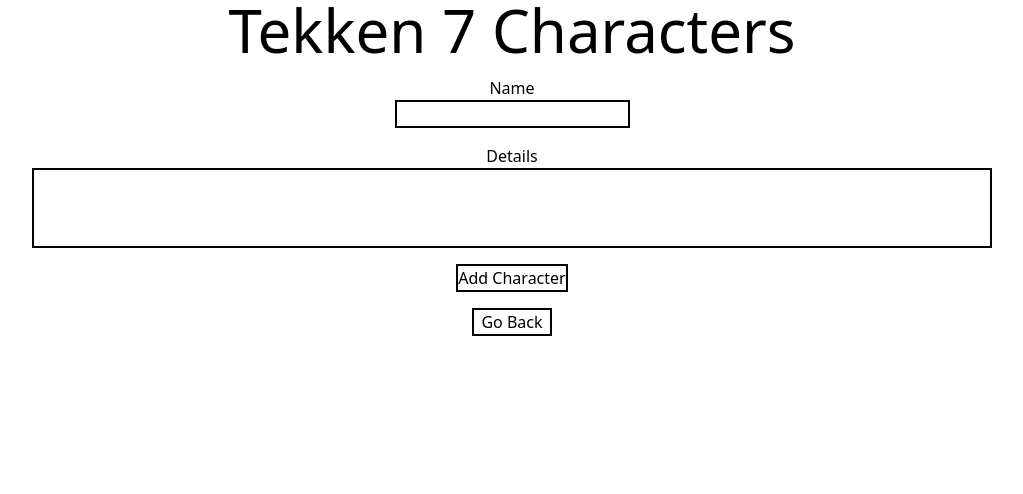
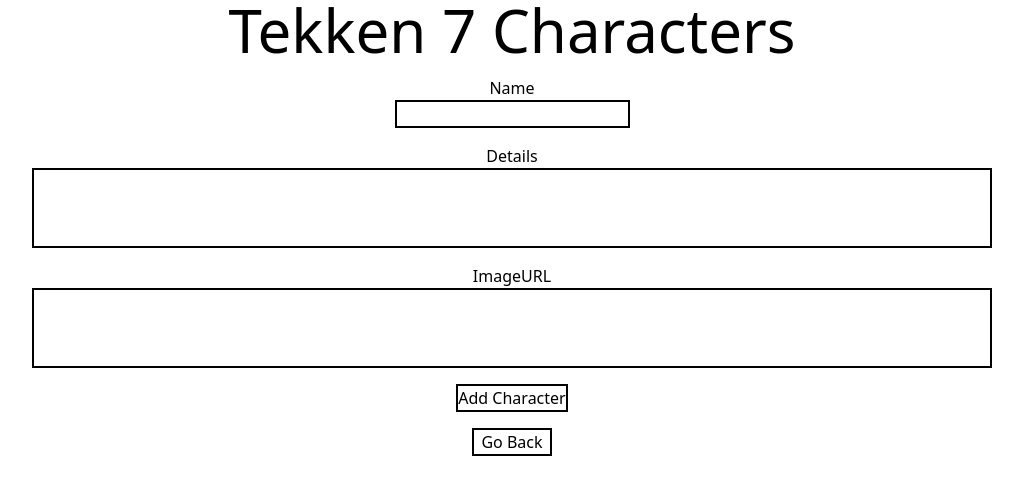
Before and after one commit to dw012800/fgcfrontend, a React (Create React App) app: page /new in a window 1280 px wide. Shown: the top 494 px of the page, without its empty margins (128-1151 px from the left). Built offline with nearby package versions, Linux system fonts and the light colour scheme; no server answers.

Commit message:
imageurl

```diff
--- a/src/App.js
+++ b/src/App.js
@@ -10,7 +10,7 @@
 
 function App() {
   //our API URL
-  const apiURL= `https://tkframes-03dcbc1f1984.herokuapp.com`
+  const apiURL= `http://localhost:8000`
 
   const [characters, setCharacters] = useState([]);
 
--- a/src/components/character.js
+++ b/src/components/character.js
@@ -14,8 +14,8 @@
   }
   return (
 
-    <div className='mt-10 border-2 border-black w-28 h-30'>
-      <img className= 'w-26 h-29' src={character.image} alt={character.name} />
+    <div className='mt-10 border-2 border-black w-36 h-30'>
+      <img className= 'w-32 h-29' src={character.image} alt={character.name} />
       <Link to={`/characters/${character.id}`}>
         <h1 className="text-green-600 underline">{character.name}</h1>
       </Link>
--- a/src/pages/Form.js
+++ b/src/pages/Form.js
@@ -15,9 +15,11 @@
     props.formType === 'new' ? {
       name: '',
       details: '',
+      image: '',
     } : {
       name: currentCharacter.name,
       details: currentCharacter.details,
+      image: currentCharacter.image,
       id: parseInt(currentCharacter.id)
     }
   )
@@ -53,7 +55,15 @@
         value={formData.details}
         name='details'
       />
+      <h3 className="mt-4">ImageURL</h3>
+      <input className="border-2 border-black h-20 w-3/4"
+        type='text'
+        onChange={handleChange}
+        value={formData.image}
+        name='image'
+      />
       <input className='w-35 mt-4 border-2 border-black'type='submit' value={props.buttonLabel} />
+
       <Link className='w-20 mt-4 border-2 border-black justify-center' to="/">
         <button>Go Back</button>
       </Link>
--- a/src/pages/singleCharacter.js
+++ b/src/pages/singleCharacter.js
@@ -60,7 +60,7 @@
 // import '../styles/singleChar.css'
 
 console.log('page opened')
-const apiURL= `https://tkframes-03dcbc1f1984.herokuapp.com`
+const apiURL= `http://localhost:8000/`
 
 const SingleCharacter = ({ characters }) => {
   const params = useParams();
```
